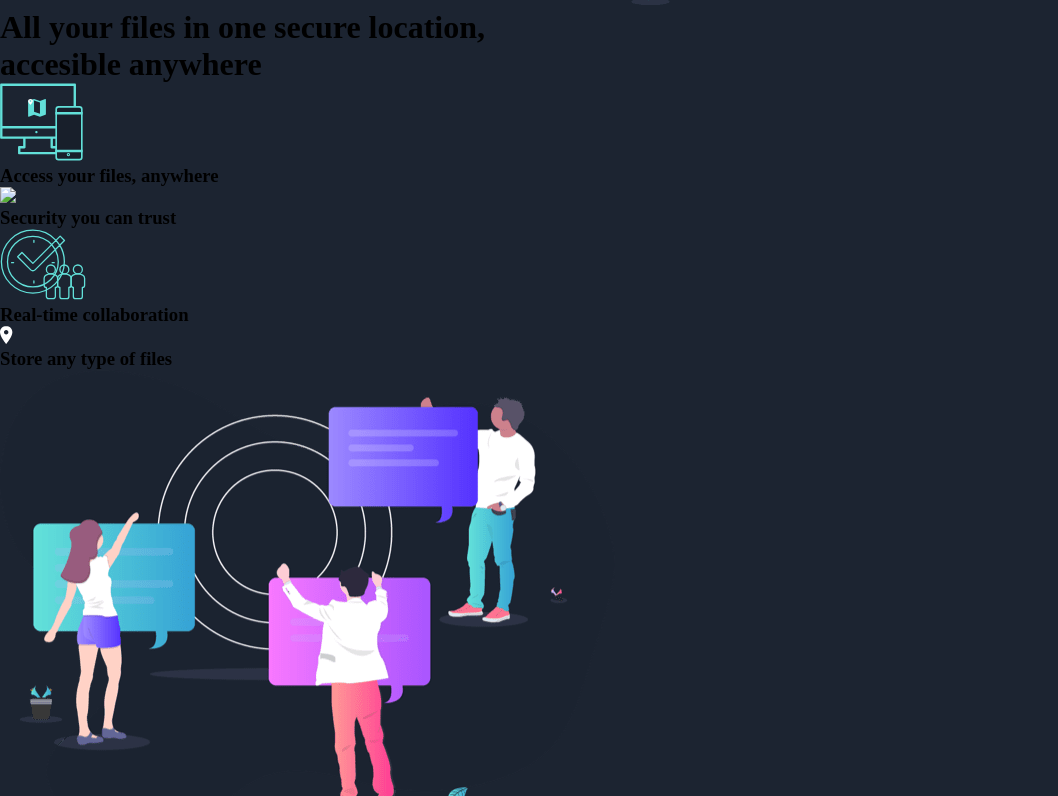
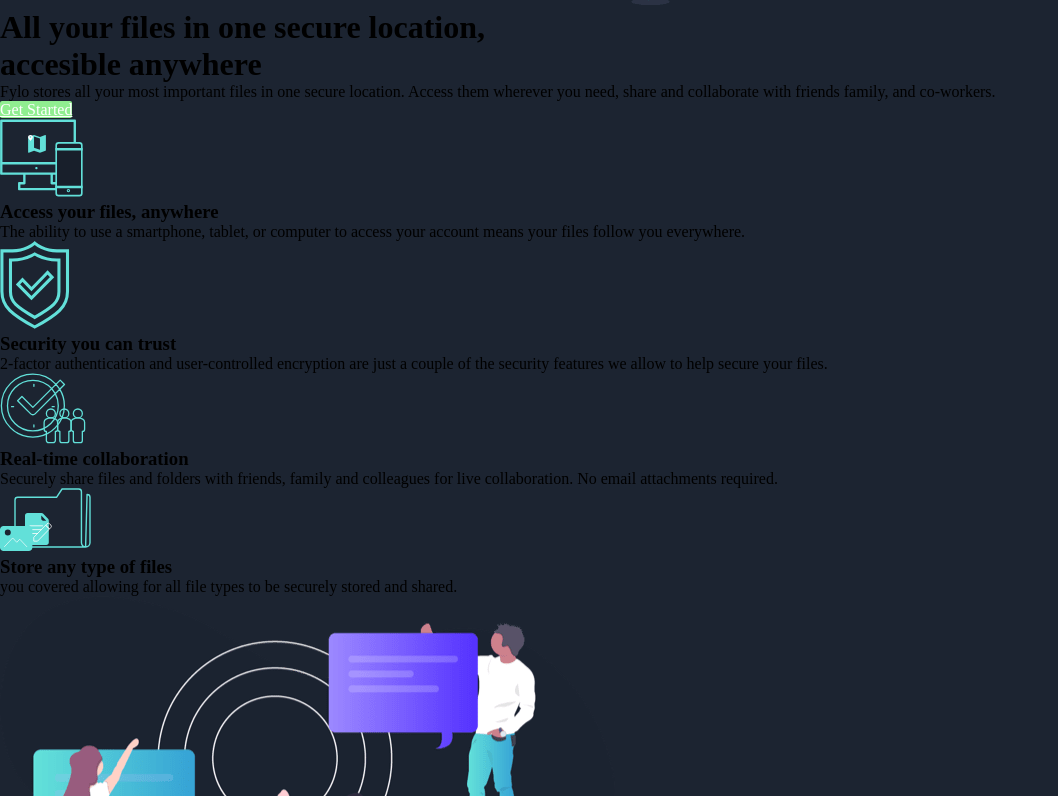
Before and after one commit to grja04/proyectoAbrAnt, a plain HTML site: page index.html in a window 1280 px wide. Shown: the part 585-1381 px from the top of the page, without its empty margins (0-1058 px from the left). Drawn offline with Linux system fonts and the light colour scheme.

Commit message:
actualizacion

```diff
--- a/css/style.scss
+++ b/css/style.scss
@@ -33,7 +33,7 @@ main{
     height: 60%;
 }
 /* estructura body */
-.container{
+#container{
     color:white
 }
 @mixin boton {
--- a/index.html
+++ b/index.html
@@ -23,11 +23,24 @@
 
     </main>
     <div id="contenedor">
-         <div id="started"><img src= "images/illustration-intro.png"><h1><p>All your files in one secure location,</p><p>accesible anywhere</p></h1></div>
-         <div id="access"><img src="images/icon-access-anywhere.svg"><h3>Access your files, anywhere</h3> </div>
-         <div id="security"><img src="images/icon-security.svg>"> <h3>Security you can trust</h3></div>
-          <div id="real-time"><img src="images/icon-collaboration.svg"><h3>Real-time collaboration</h3></div>
-         <div id="store"><img src="images/icon-location.svg"><h3>Store any type of files</h3></div>
+         <div id="started"><img src= "images/illustration-intro.png"><h1><p>All your files in one secure location,</p><p>accesible anywhere</p></h1>
+        <p>Fylo stores all your most important files in one secure location.
+            Access them wherever you need, share and collaborate with
+            friends family, and co-workers. </p>
+            <a class="getstarted" href="">Get Started</a>
+         </div>
+         <div id="access"><img src="images/icon-access-anywhere.svg"><h3>Access your files, anywhere</h3>
+         <p>The ability to use a smartphone, tablet, or computer to access your account means your files follow you everywhere.</p>
+         </div>
+         <div id="security"><img src="images/icon-security.svg"> <h3>Security you can trust</h3>
+         <p>2-factor authentication and user-controlled encryption are just a couple of the security features we allow to help secure your files. </p>
+         </div>
+        <div id="real-time"><img src="images/icon-collaboration.svg"><h3>Real-time collaboration</h3>
+         <p>Securely share files and folders with friends, family and colleagues for live collaboration. No email attachments required.</p>
+         </div>
+         <div id="store"><img src="images/icon-any-file.svg"><h3>Store any type of files</h3>
+         <p>you covered allowing for all file types to be securely stored and shared. </p>
+         </div>
     </div>
          <div id="productive">
          <img src="images/illustration-stay-productive.png">
```
Also changed, not shown: css/style.css.
